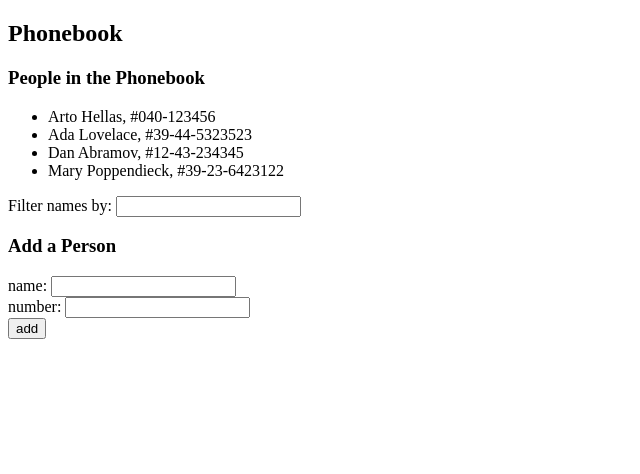
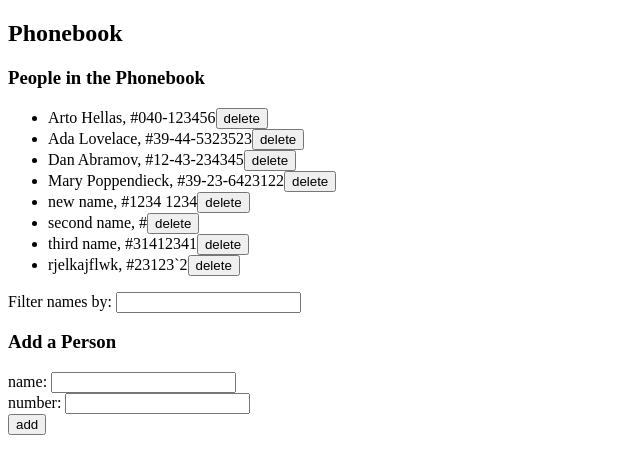
Before and after one commit to freyja-lynx-dev/fullstackopen, a React (Vite) app in the folder part2/: page / in a window 1280 px wide. Shown: the top 474 px of the page, without its empty margins (0-640 px from the left). Built offline with nearby package versions, Linux system fonts and the light colour scheme; data requests are answered from the project's data file.

Commit message:
part 2 exercises 12-15

```diff
--- a/part2/db.json
+++ b/part2/db.json
@@ -19,6 +19,26 @@
       "name": "Mary Poppendieck",
       "number": "39-23-6423122",
       "id": "4"
+    },
+    {
+      "id": "a9e0",
+      "name": "new name",
+      "number": "1234 1234"
+    },
+    {
+      "id": "5f3f",
+      "name": "second name",
+      "number": ""
+    },
+    {
+      "id": "19d4",
+      "name": "third name",
+      "number": "31412341"
+    },
+    {
+      "id": "d29d",
+      "name": "rjelkajflwk",
+      "number": "23123`2"
     }
   ]
 }
--- a/part2/src/App.jsx
+++ b/part2/src/App.jsx
@@ -1,7 +1,7 @@
 import Course from './components/Course'
 import Note from './components/Note'
 import { useState, useEffect } from 'react'
-import axios from 'axios'
+import personService from './services/persons'
 
 const CoursesApp = () => {
   const courses = [
@@ -102,7 +102,7 @@ const NotesApp = (props) => {
 
 const Person = ({name,number}) => (<>{name}, #{number}</>)
 
-const Persons = ({persons}) => {
+const Persons = ({persons, callback}) => {
   const [filter, setFilter] = useState('')
 
   const handleFilter = (event) => setFilter(event.target.value)
@@ -116,6 +116,7 @@ const Persons = ({persons}) => {
   {filtered.map((x) =>
       <li key={x.name}>
         <Person name={x.name} number={x.number} />
+        <button onClick={() => callback(x)}>delete</button>
       </li>
     )}
   </ul>
@@ -156,33 +157,69 @@ const PersonEntryForm = ({callback}) => {
 
 const App = () => {
   useEffect(() => {
-    axios
-      .get('http://localhost:3001/persons')
-      .then(response => {
-        setPersons(response.data)
+    personService
+      .getAll()
+      .then(notes => {
+        setPersons(notes)
       })
   },[])
+
   const [persons, setPersons] = useState([])
 
+  const updateEntry = (entry, newNumber) => {
+    const updatedEntry = {...entry, number: newNumber }
+
+    personService
+      .update(updatedEntry.id, updatedEntry)
+      .then(returnedEntry => {
+        setPersons(persons.map(person => person.id === entry.id ? returnedEntry : person))
+      .catch(error => {
+        alert(`trying to update a phonebook entry that does not exist!`)
+        setPersons(persons.filter(n => n.id !== id))
+      })
+    })
+  }
+
   const addEntry = ({newName, newNumber}) => {
-    const entryObject = {
-      name: newName,
-      number: newNumber,
-    }
-
     const isNotDuplicate = (person) => person.name !== newName
 
-    if (persons.every(isNotDuplicate)) {
-      setPersons(persons.concat([entryObject]))
+    const [personAlreadyExists] = persons.reduce(
+      (acc, x) => isNotDuplicate(x) ? acc : acc.concat(x),
+      [])
+
+    if (!personAlreadyExists) {
+      const entryObject = {
+        name: newName,
+        number: newNumber,
+      }
+
+      personService
+        .create(entryObject)
+        .then(returnedEntry => {
+          setPersons(persons.concat(returnedEntry))
+        })
     } else {
-      window.alert(`${newName} is already in the phonebook!`)
+      if (window.confirm(`${newName} is already in the phonebook! Would you like to update ${newName}'s number?'`)) {
+        updateEntry(personAlreadyExists, newNumber)
+      }
+    }
+  }
+
+  const deleteEntry = (entry) => {
+    if (window.confirm(`Are you sure you want to remove ${entry.name} from the phonebook?`)) {
+      personService
+        .remove(entry.id)
+        .then(removedEntry => {
+          console.log(removedEntry)
+          setPersons(persons.filter(n => n.id !== removedEntry.id))
+        })
     }
   }
 
   return (
     <div>
       <h2>Phonebook</h2>
-      <Persons persons={persons} />
+      <Persons persons={persons} callback={deleteEntry} />
       <h3>Add a Person</h3>
       <PersonEntryForm callback={addEntry} />
     </div>
--- /dev/null
+++ b/part2/src/services/persons.js
@@ -0,0 +1,24 @@
+import axios from 'axios'
+const baseUrl = 'http://localhost:3001/persons'
+
+const getAll = () => {
+  const request = axios.get(baseUrl)
+  return request.then(response => response.data)
+}
+
+const create = newObject => {
+  const request = axios.post(baseUrl, newObject)
+  return request.then(response => response.data)
+}
+
+const update = (id, newObject) => {
+  const request = axios.put(`${baseUrl}/${id}`, newObject)
+  return request.then(response => response.data)
+}
+
+const remove = id => {
+  const request = axios.delete(`${baseUrl}/${id}`)
+  return request.then(response => response.data)
+}
+
+export default { getAll, create, update, remove }
```
